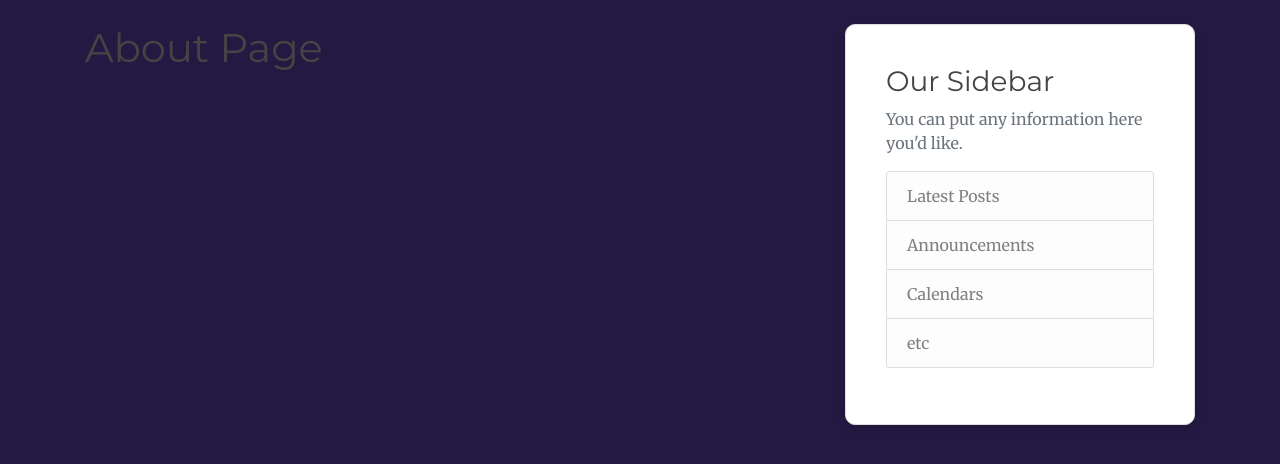
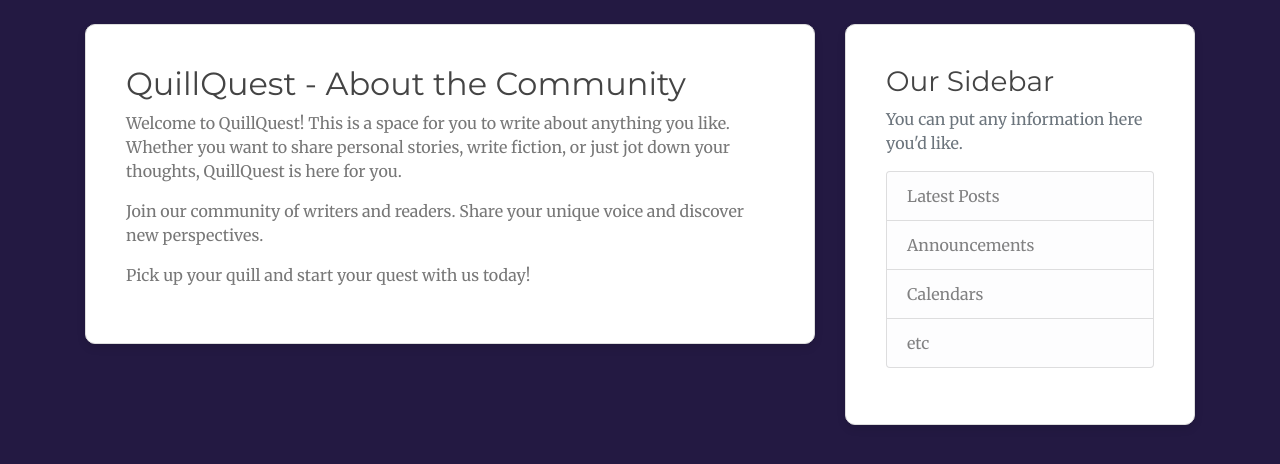
Before and after one commit to SupriiyaaM/BlogSite, a Flask app: page /about in a window 1280 px wide. Shown: the part 56-520 px from the top of the page. Run offline with Flask 3, Linux system fonts and the light colour scheme.

Commit message:
all final checks

```diff
--- a/flaskblog/templates/about.html
+++ b/flaskblog/templates/about.html
@@ -1,4 +1,11 @@
 {% extends "layout.html" %}
 {% block content %}
-<h1> About Page </h1>
+    <div class="content-section">
+        <div class="form-group">
+            <h2>QuillQuest - About the Community </h2>
+            <p>Welcome to QuillQuest! This is a space for you to write about anything you like. Whether you want to share personal stories, write fiction, or just jot down your thoughts, QuillQuest is here for you.</p>
+            <p>Join our community of writers and readers. Share your unique voice and discover new perspectives.</p>
+            <p>Pick up your quill and start your quest with us today!</p>
+        </div>
+    </div>
 {% endblock %}
```
Also changed, not shown: flaskblog/templates/post.html (+5 -5 lines), flaskblog/static/profile_pics/1c95fb9bcc19d991.jpeg (added), flaskblog/static/profile_pics/aeba289d15f41f88.jpeg (deleted), flaskblog/static/profile_pics/d2cdcaf200019f9e.jpeg (added), instance/site.db.
